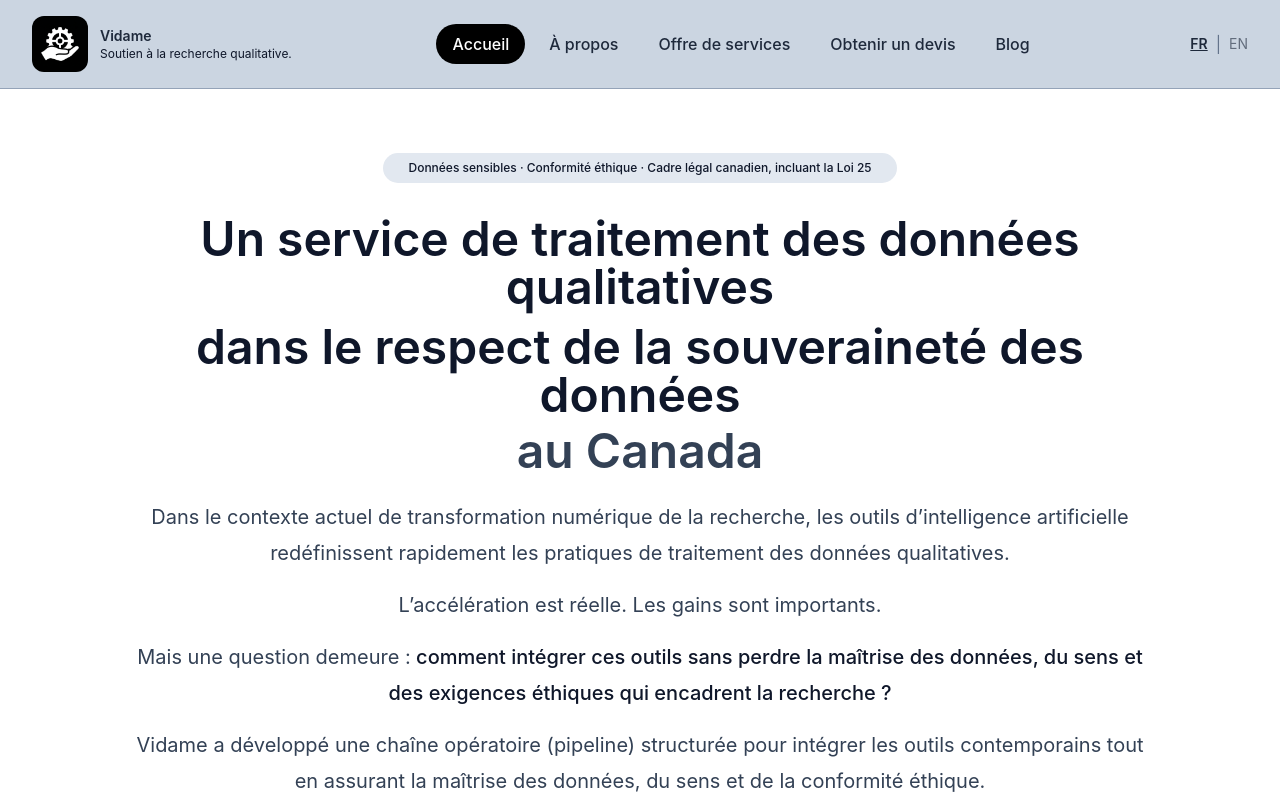
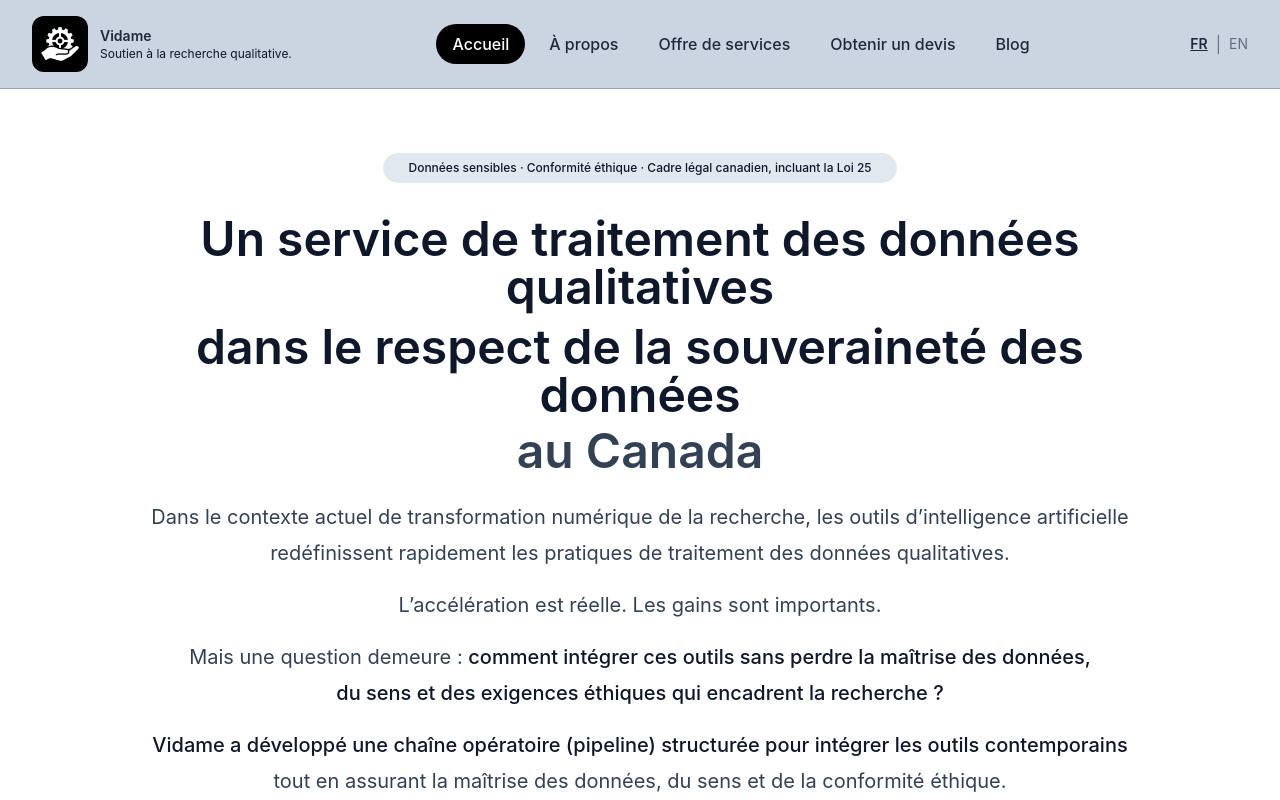
Before and after one commit to momopro21/vidame-recherche, a React (Vite) app: page / in a window 1280 px wide. Shown: the top 800 px of the page. Built offline with nearby package versions, Linux system fonts and the light colour scheme; the HTML template or start-up script is replaced by a standard one.

Commit message:
Update App.tsx

```diff
--- a/src/App.tsx
+++ b/src/App.tsx
@@ -527,7 +527,7 @@ function Accueil({setPage,lang,}: {setPage: (page: string) => void;lang: "fr" |
   )}
 </h1>
 
-      {/* ===== VIDAME_REPERE_TEXTE_HERO_ACCUEIL ===== */}
+     {/* ===== VIDAME_REPERE_TEXTE_HERO_ACCUEIL ===== */}
 <div className="mx-auto max-w-5xl text-lg leading-8 text-slate-700 md:text-xl md:leading-9">
   {lang === "fr" ? (
     <>
@@ -538,13 +538,19 @@ function Accueil({setPage,lang,}: {setPage: (page: string) => void;lang: "fr" |
         L’accélération est réelle. Les gains sont importants.
       </p>
       <p className="mt-4">
-        Mais une question demeure :
+        Mais une question demeure :{" "}
         <span className="font-medium text-slate-900">
-          {" "}comment intégrer ces outils sans perdre la maîtrise des données, du sens et des exigences éthiques qui encadrent la recherche ?
+          comment intégrer ces outils sans perdre la maîtrise des données,
+          <br />
+          du sens et des exigences éthiques qui encadrent la recherche ?
         </span>
       </p>
       <p className="mt-4">
-       Vidame a développé une chaîne opératoire (pipeline) structurée pour intégrer les outils contemporains tout en assurant la maîtrise des données, du sens et de la conformité éthique.
+        <span className="font-medium text-slate-900">
+          Vidame a développé une chaîne opératoire (pipeline) structurée pour intégrer les outils contemporains
+        </span>
+        <br />
+        tout en assurant la maîtrise des données, du sens et de la conformité éthique.
       </p>
     </>
   ) : (
@@ -556,13 +562,19 @@ function Accueil({setPage,lang,}: {setPage: (page: string) => void;lang: "fr" |
         The acceleration is real. The gains are significant.
       </p>
       <p className="mt-4">
-        But one question remains:
+        But one question remains:{" "}
         <span className="font-medium text-slate-900">
-          {" "}how can these tools be integrated without losing control over data, meaning, and the ethical requirements that govern research?
+          how can these tools be integrated without losing control over data,
+          <br />
+          meaning, and the ethical requirements that govern research?
         </span>
       </p>
       <p className="mt-4">
-        Vidame has developed a structured pipeline designed to integrate modern tools while ensuring control over data, meaning, and ethical compliance.
+        <span className="font-medium text-slate-900">
+          Vidame has developed a structured pipeline designed to integrate modern tools
+        </span>
+        <br />
+        while ensuring control over data, meaning, and ethical compliance.
       </p>
     </>
   )}
```
